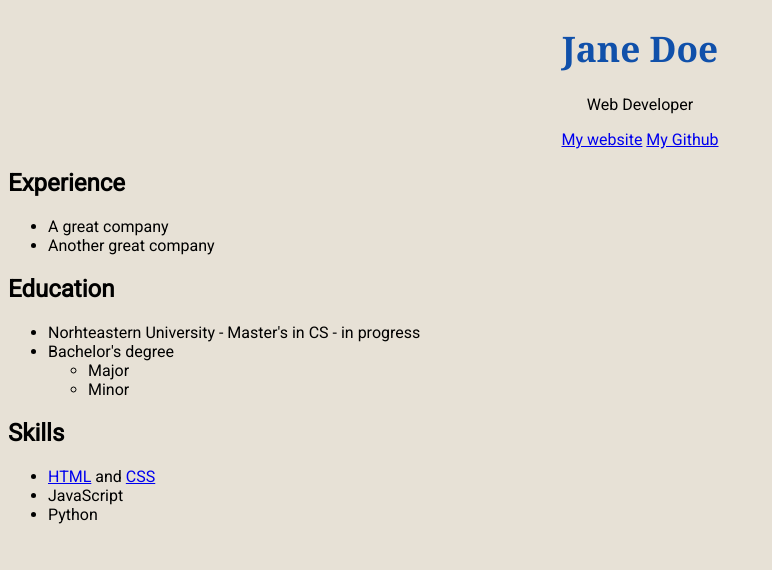
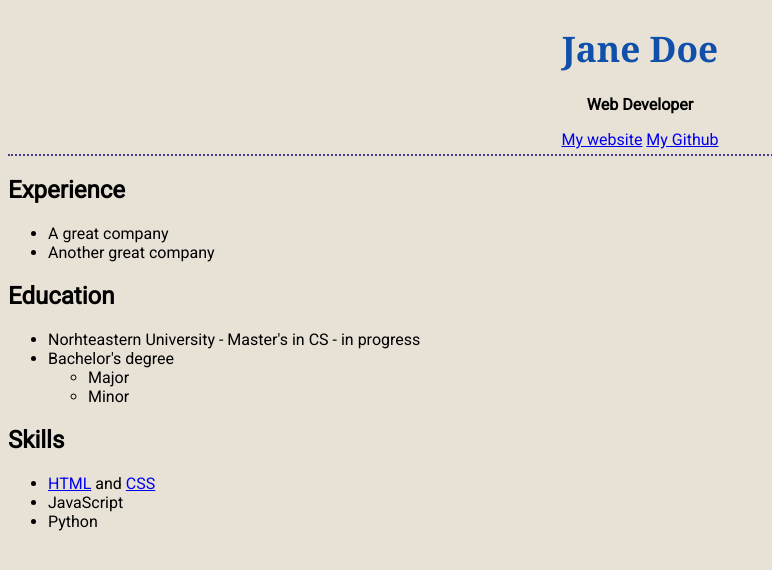
Before and after one commit to YuxuanLin-ca/cs5610, a plain HTML site: page session3/index.html in a window 1280 px wide. Shown: the whole page, without its empty margins (0-772 px from the left). Drawn offline with Linux system fonts and the light colour scheme.

Commit message:
css file and html file

```diff
--- a/session3/css/style.css
+++ b/session3/css/style.css
@@ -4,9 +4,20 @@ body {
 }
 header {
   text-align: center;
+  border-bottom: 2px dotted darkslateblue;
+  padding-bottom: 5px;
 }
 h1 {
   color: #1050aa;
   font-family: Georgia, "Times New Roman", Times, serif;
   font-size: 2.2rem;
 }
+
+#job-title {
+  font-weight: bold;
+}
+
+.experience .education {
+  border: 2px dashed darkgoldenrod;
+  margin: 10px 0 10px;
+}
--- a/session3/index.html
+++ b/session3/index.html
@@ -15,7 +15,7 @@
   <body>
     <header>
       <h1>Jane Doe</h1>
-      <p>Web Developer</p>
+      <p id="job-title">Web Developer</p>
       <a href="https://Northeastern.edu">My website</a>
       <a href="https://github.com">My Github</a>
     </header>
```
